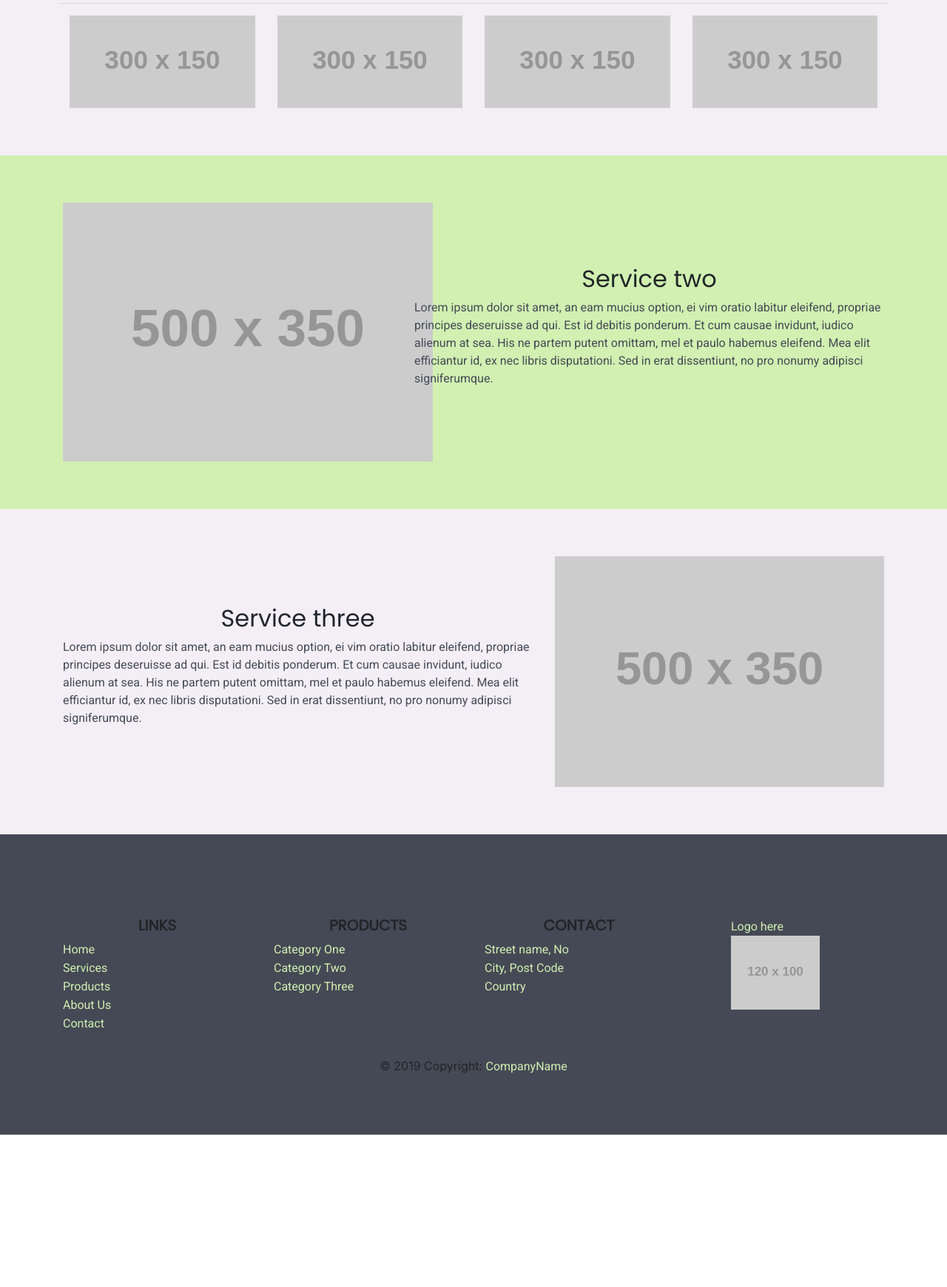
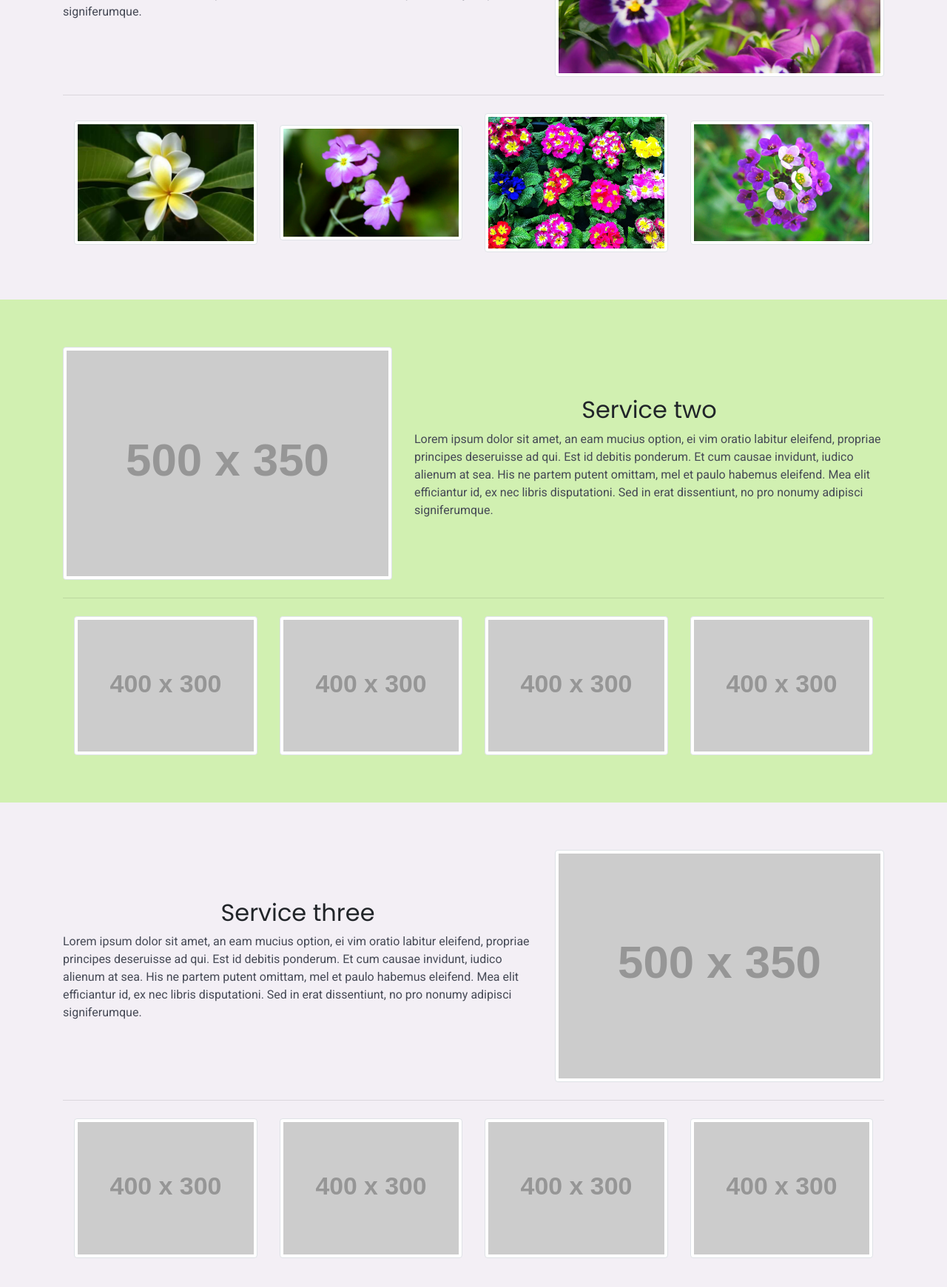
Before and after one commit to citro-rocks/robin_plants, a plain HTML site: page services.html in a window 1280 px wide. Shown: the part 1040-2780 px from the top of the page at 74% size. Before the commit the page ends 2574 px from the top, so only its background shows below. Drawn offline with nearby package versions, Linux system fonts and the light colour scheme; placeholder pictures from the web are drawn by us.

Commit message:
v-03.04.004.

```diff
--- a/sass/pages/_services.scss
+++ b/sass/pages/_services.scss
@@ -1,18 +1,17 @@
 //services page styles
 .header-services {
-  height: auto;
-  background-color: $color4;
+  height: 700px;
   align-content: center;
+  background-image: url(images/flower-1.jpg);
+  background-repeat: no-repeat;
+  background-position: left;
+
 }
 
 #service-one {
   background-color: $color2;
   padding: 5%;
 
-  .service-gallery {
-    background-color: red;
-
-  }
 }
 
 
--- a/services.html
+++ b/services.html
@@ -51,7 +51,7 @@
 
       <!-- Heading -->
       <header>
-        <div class="header-services">
+        <div class="header-services" style="background-image: url('images/leafs-1.jpeg');">
            <div class="container-fluid p-5">
              <div class="row">
               <div class="title-home">
@@ -67,15 +67,15 @@
               </div>
             </div>
           </div>
+      </div>
     </header>
         <!-- Heading -->
 
 
         <!-- Services -->
       <section>
-
         <div class="service-one" id="service-one">
-                  <div class="container-fluid">
+          <div class="container">
             <div class="row">
               <div class="col-md-7">
                 <div class="service-title">
@@ -87,25 +87,24 @@
               </div>
               <div class="col-md-5">
                 <div class="service-image">
-                          <img src="https://imgplaceholder.com/500x350/ff7f7f/333333/fa-image" class="img-fluid" alt="Responsive image">
+                  <img class="img-fluid img-thumbnail" src="images/flower-1.jpg" alt="">
                 </div>
               </div>
             </div>
-
-                    <hr class="mt-2">
+            <hr class="my-4">
             <div class="container">
               <div class="row">
-                          <div class="col-md-3">
-                            <img src="https://imgplaceholder.com/300x150/ff7f7f/333333/fa-image" class="img-fluid" alt="">
+                  <div class="col-lg-3 col-md-3 col-6">
+                    <img class="img-fluid img-thumbnail" src="images/aleli-flower.jpg" alt="">
                   </div>
-                          <div class="col-md-3">
-                            <img src="https://imgplaceholder.com/300x150/ff7f7f/333333/fa-image" class="img-fluid" alt="">
+                  <div class="col-lg-3 col-md-3 col-6">
+                    <img class="img-fluid img-thumbnail"src="images/flower-2.jpg" alt="">
                   </div>
-                          <div class="col-md-3">
-                            <img src="https://imgplaceholder.com/300x150/ff7f7f/333333/fa-image" class="img-fluid" alt="">
+                  <div class="col-lg-3 col-md-3 col-6">
+                    <img class="img-fluid img-thumbnail"src="images/imagen04.jpg" alt="">
                   </div>
-                          <div class="col-md-3">
-                            <img src="https://imgplaceholder.com/300x150/ff7f7f/333333/fa-image" class="img-fluid" alt="">
+                  <div class="col-lg-3 col-md-3 col-6">
+                    <img class="img-fluid img-thumbnail"src="images/donde-vive-el-aleli.jpg" alt="">
                   </div>
                 </div>
             </div>
@@ -118,7 +117,7 @@
             <div class="row">
               <div class="col-md-5">
                 <div class="service-image">
-                  <img src="https://imgplaceholder.com/500x350/ff7f7f/333333/fa-image" class="img-fliud" alt="Responsive image">
+                  <img class="img-fluid img-thumbnail" src="https://imgplaceholder.com/500x350/ff7f7f/333333/fa-image" alt="Responsive image">
                 </div>
               </div>
               <div class="col-md-7">
@@ -130,8 +129,27 @@
                 </div>
               </div>
           </div>
+          <hr class="my-4">
+          <div class="container">
+            <div class="row">
+                <div class="col-lg-3 col-md-3 col-6">
+                  <img class="img-fluid img-thumbnail" src="https://imgplaceholder.com/400x300/ff7f7f/333333/fa-image" alt="">
+                </div>
+                <div class="col-lg-3 col-md-3 col-6">
+                  <img class="img-fluid img-thumbnail"src="https://imgplaceholder.com/400x300/ff7f7f/333333/fa-image" alt="">
+                </div>
+                <div class="col-lg-3 col-md-3 col-6">
+                  <img class="img-fluid img-thumbnail"src="https://imgplaceholder.com/400x300/ff7f7f/333333/fa-image" alt="">
+                </div>
+                <div class="col-lg-3 col-md-3 col-6">
+                  <img class="img-fluid img-thumbnail"src="https://imgplaceholder.com/400x300/ff7f7f/333333/fa-image" alt="">
                 </div>
               </div>
+          </div>
+        </div>
+      </div>
+
+
         <div class="service-three" id="service-three">
           <div class="container gallery">
             <div class="row">
@@ -145,60 +163,30 @@
               </div>
               <div class="col-md-5">
                 <div class="service-image">
-                  <img src="https://imgplaceholder.com/500x350/ff7f7f/333333/fa-image" class="img-fluid" alt="Responsive image">
+                  <img class="img-fluid img-thumbnail" src="https://imgplaceholder.com/500x350/ff7f7f/333333/fa-image" alt="Responsive image">
+                </div>
+              </div>
+            </div>
+            <hr class="my-4">
+            <div class="container">
+              <div class="row">
+                  <div class="col-lg-3 col-md-3 col-6">
+                    <img class="img-fluid img-thumbnail" src="https://imgplaceholder.com/400x300/ff7f7f/333333/fa-image" alt="">
+                  </div>
+                  <div class="col-lg-3 col-md-3 col-6">
+                    <img class="img-fluid img-thumbnail"src="https://imgplaceholder.com/400x300/ff7f7f/333333/fa-image" alt="">
+                  </div>
+                  <div class="col-lg-3 col-md-3 col-6">
+                    <img class="img-fluid img-thumbnail"src="https://imgplaceholder.com/400x300/ff7f7f/333333/fa-image" alt="">
+                  </div>
+                  <div class="col-lg-3 col-md-3 col-6">
+                    <img class="img-fluid img-thumbnail"src="https://imgplaceholder.com/400x300/ff7f7f/333333/fa-image" alt="">
                   </div>
                 </div>
             </div>
           </div>
         </div>
       </section>
-
-<!-- services gallery
-<div class="service-one" id="service-one">
-          <div class="container-fluid">
-            <div class="row">
-              <div class="col-md-7">
-                <div class="service-title">
-                  <h2>Service One</h2>
-                  <p>Lorem ipsum dolor sit amet, an eam mucius option, ei vim oratio labitur eleifend, propriae principes deseruisse ad qui.
-                    Est id debitis ponderum. Et cum causae invidunt, iudico alienum at sea. His ne partem putent omittam, mel et paulo habemus eleifend.
-                    Mea elit efficiantur id, ex nec libris disputationi. Sed in erat dissentiunt, no pro nonumy adipisci signiferumque.</p>
-                </div>
-              </div>
-              <div class="col-md-5">
-                <div class="service-image">
-                  <img src="https://imgplaceholder.com/500x350/ff7f7f/333333/fa-image" class="img-fluid" alt="Responsive image">
-                </div>
-              </div>
-            </div>
-
-            <hr class="mt-2">
-
-              <div class="row">
-                <div class="service-gallery">
-                  <div class="col-lg-2 col-md-6 col-lg-6">
-                    <img src="https://imgplaceholder.com/300x150/ff7f7f/333333/fa-image" class="img-fluid" alt="">
-                  </div>
-                  <div class="col-md-2  col-md-6 col-lg-6">
-                    <img src="https://imgplaceholder.com/300x150/ff7f7f/333333/fa-image" class="img-fluid" alt="">
-                  </div>
-                  <div class="col-md-2 col-md-6 col-lg-6">
-                    <img src="https://imgplaceholder.com/300x150/ff7f7f/333333/fa-image" class="img-fluid" alt="">
-                  </div>
-                  <div class="col-md-2 col-md-6 col-lg-6">
-                    <img src="https://imgplaceholder.com/300x150/ff7f7f/333333/fa-image" class="img-fluid" alt="">
-                  </div>
-                  <div class="col-md-2 col-md-6 col-lg-6">
-                    <img src="https://imgplaceholder.com/300x150/ff7f7f/333333/fa-image" class="img-fluid" alt="">
-                  </div>
-                  <div class="col-md-2 col-md-6 col-lg-6">
-                    <img src="https://imgplaceholder.com/300x150/ff7f7f/333333/fa-image" class="img-fluid" alt="">
-                  </div>
-                </div>
-              </div>
-          </div>
-        </div>
- -->
 
 
       <!-- Footer -->
```
Also changed, not shown: css/main.css, images/aleli-flower.jpg (added), images/aromatic-black-bright.jpg (added), images/building-ivy.jpg (added), images/donde-vive-el-aleli.jpg (added), images/flower-1.jpg (added), images/flower-2.jpg (added), images/imagen04.jpg (added), images/leaf-spring-leaves-plants.jpg (added), images/leafs-1.jpeg (added), images/plant-2.jpg (added), images/plant-3.jpg (added), images/plant.jpg (added), images/sunflower.jpg (added), 1 more files, 1 other file. Lines whose indentation alone changed are shown as unchanged.
